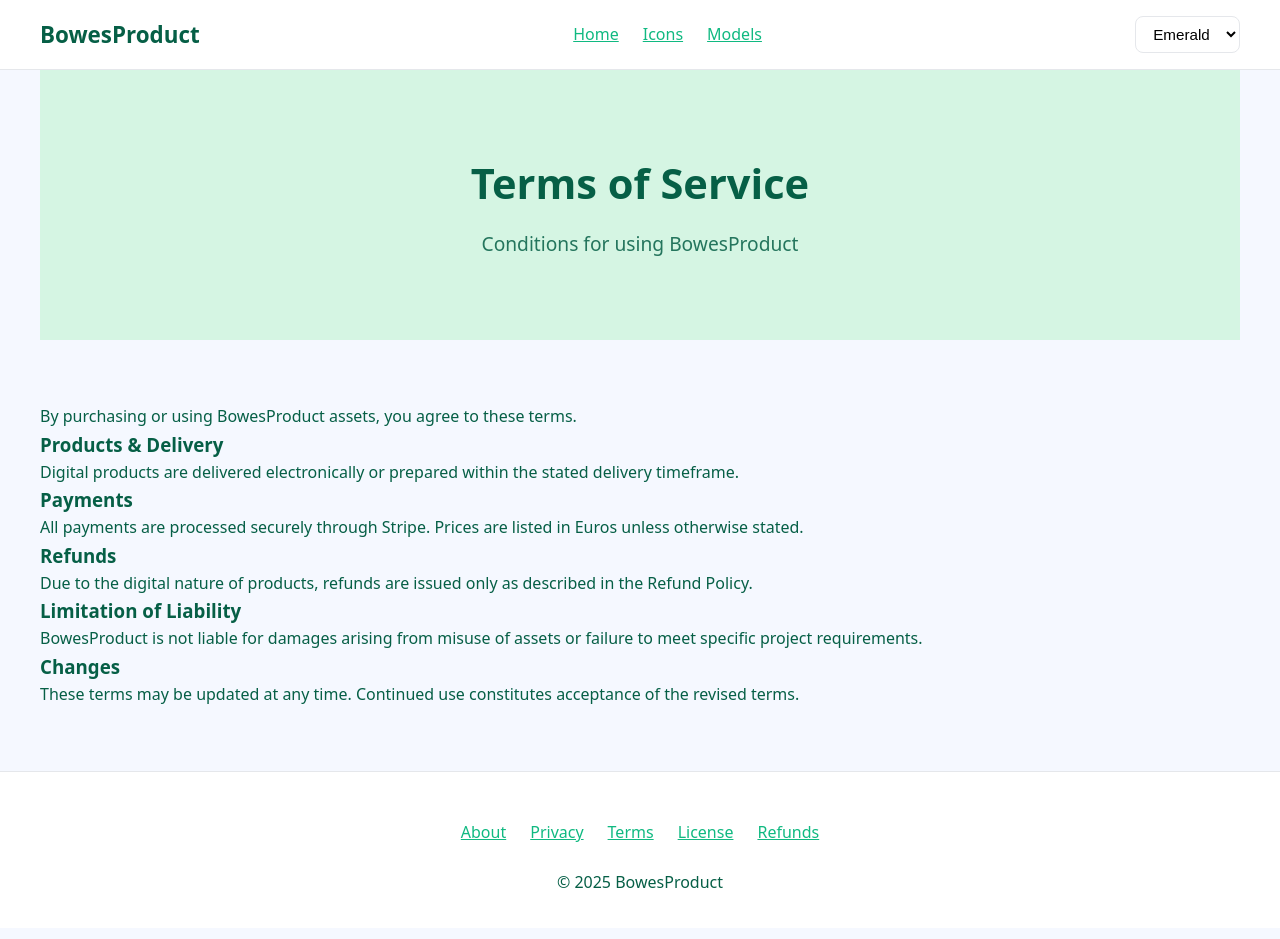
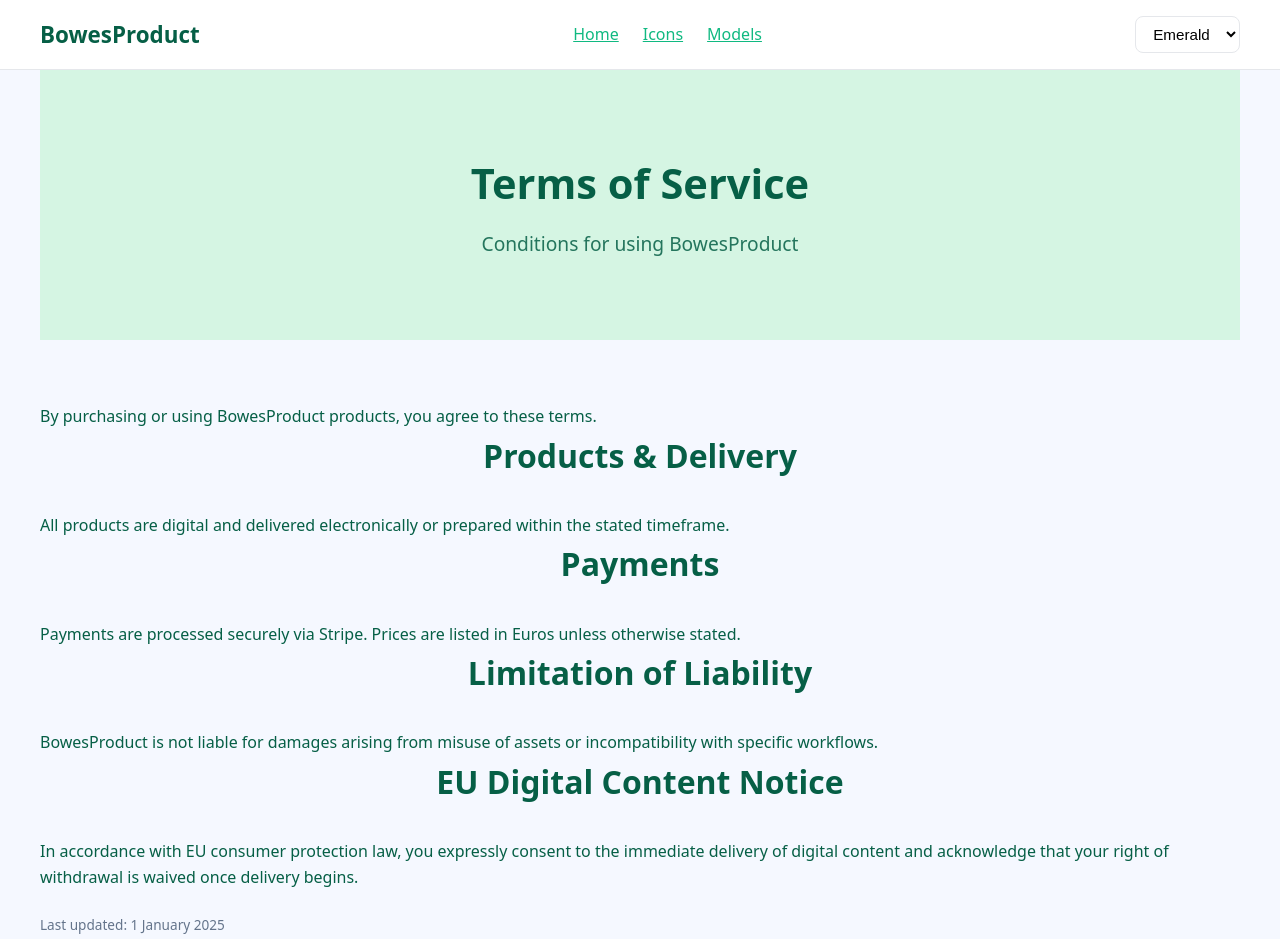
Before and after one commit to Dis513/BowesProduct, a plain HTML site: page terms.html in a window 1280 px wide. Shown: the top 939 px of the page. Drawn offline with Linux system fonts and the light colour scheme.

Commit message:
Update terms.html

```diff
--- a/terms.html
+++ b/terms.html
@@ -4,6 +4,7 @@
   <meta charset="UTF-8">
   <title>Terms of Service – BowesProduct</title>
   <meta name="viewport" content="width=device-width, initial-scale=1.0">
+  <meta name="description" content="Terms of service for purchasing and using BowesProduct digital assets.">
 
   <link rel="stylesheet" href="style.css">
 
@@ -47,37 +48,36 @@
 
 <section class="section">
   <p>
-    By purchasing or using BowesProduct assets, you agree to these terms.
+    By purchasing or using BowesProduct products, you agree to these terms.
   </p>
 
-  <h3>Products & Delivery</h3>
+  <h2>Products & Delivery</h2>
   <p>
-    Digital products are delivered electronically or prepared within the
-    stated delivery timeframe.
+    All products are digital and delivered electronically or prepared within
+    the stated timeframe.
   </p>
 
-  <h3>Payments</h3>
+  <h2>Payments</h2>
   <p>
-    All payments are processed securely through Stripe. Prices are listed
-    in Euros unless otherwise stated.
+    Payments are processed securely via Stripe. Prices are listed in Euros
+    unless otherwise stated.
   </p>
 
-  <h3>Refunds</h3>
+  <h2>Limitation of Liability</h2>
   <p>
-    Due to the digital nature of products, refunds are issued only as
-    described in the Refund Policy.
+    BowesProduct is not liable for damages arising from misuse of assets or
+    incompatibility with specific workflows.
   </p>
 
-  <h3>Limitation of Liability</h3>
+  <h2>EU Digital Content Notice</h2>
   <p>
-    BowesProduct is not liable for damages arising from misuse of assets
-    or failure to meet specific project requirements.
+    In accordance with EU consumer protection law, you expressly consent to
+    the immediate delivery of digital content and acknowledge that your right
+    of withdrawal is waived once delivery begins.
   </p>
 
-  <h3>Changes</h3>
-  <p>
-    These terms may be updated at any time. Continued use constitutes
-    acceptance of the revised terms.
+  <p style="margin-top:1.5rem;font-size:0.85rem;color:#64748b;">
+    Last updated: 1 January 2025
   </p>
 </section>
 
```
